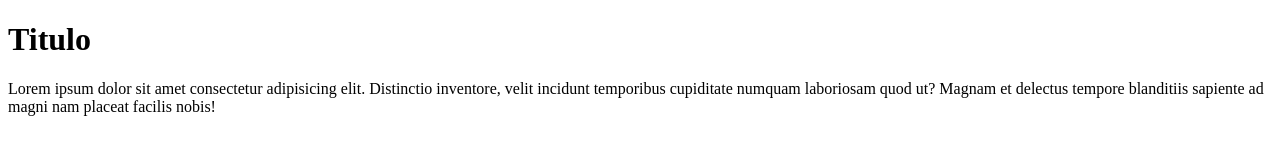
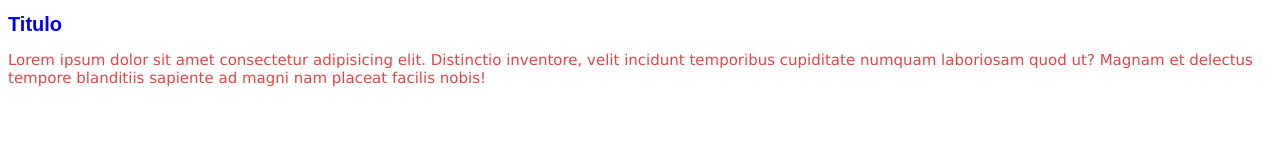
Before and after one commit to steveangh/mi_repositorio, a plain HTML site: page index.html in a window 1280 px wide. Drawn offline with Linux system fonts and the light colour scheme.

Commit message:
primer commit

```diff
--- /dev/null
+++ b/estilo.css
@@ -0,0 +1,11 @@
+h1 {
+    font-size: 20px;
+    font-family: Arial, Helvetica, sans-serif;
+    color: blue;
+}
+
+p {
+    font-size: 15px;
+    font-family: Verdana;
+    color: rgba(218, 12, 12, 0.76);
+}
--- a/index.html
+++ b/index.html
@@ -4,6 +4,7 @@
     <meta charset="UTF-8">
     <meta http-equiv="X-UA-Compatible" content="IE=edge">
     <meta name="viewport" content="width=device-width, initial-scale=1.0">
+    <link rel="stylesheet" href="estilo.css">
     <title>Document</title>
 </head>
 <body>
```
